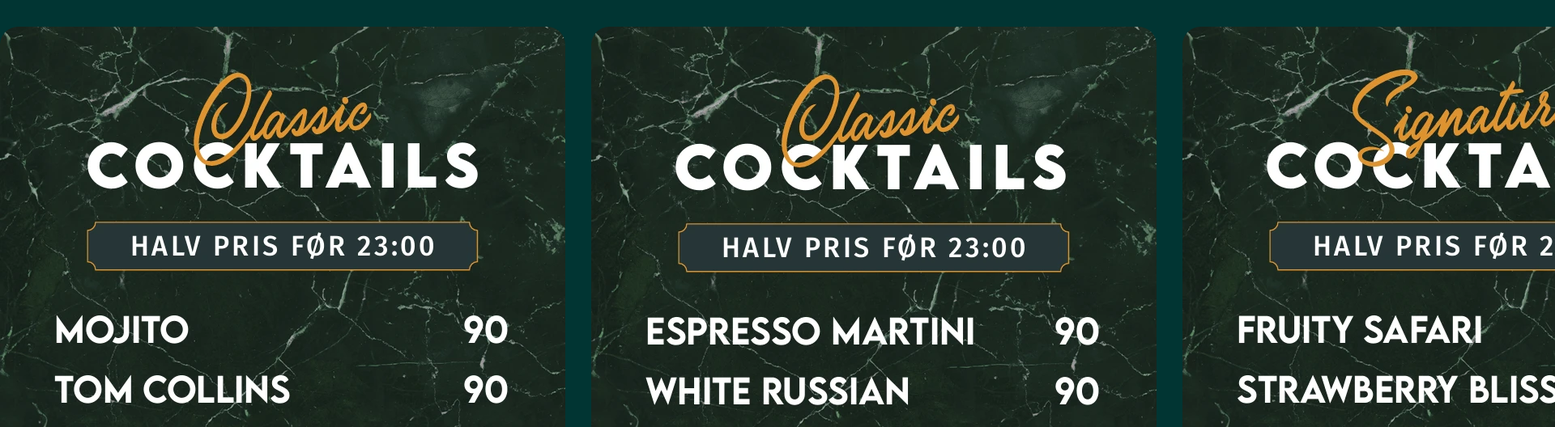
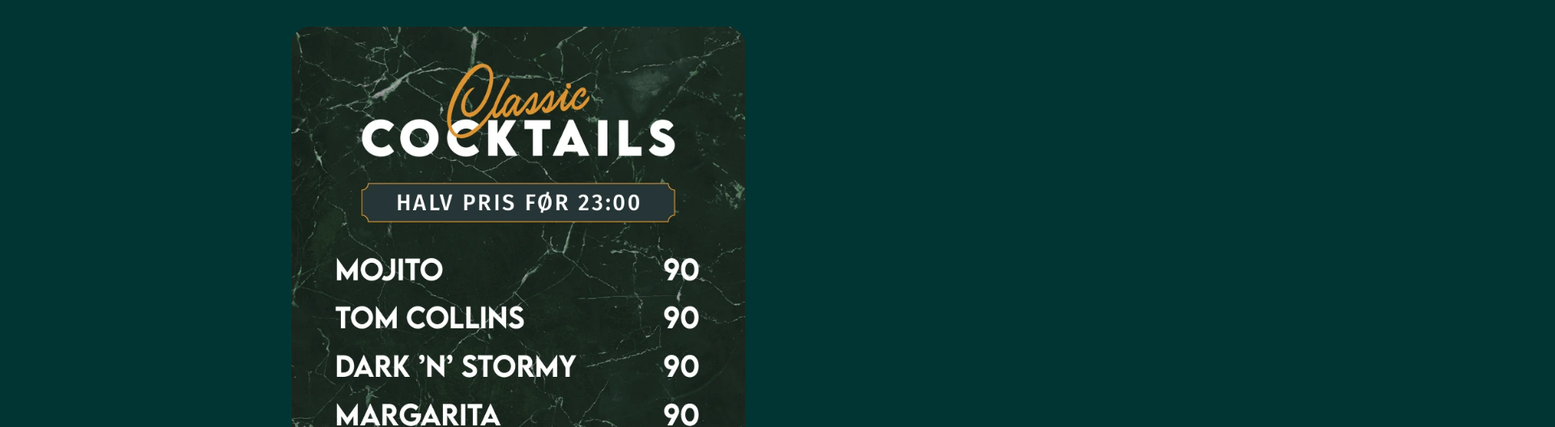
Before and after one commit to dittethorgaard/london, a plain HTML site: page barkort.html in a window 1280 px wide. Shown: the part 88-616 px from the top of the page at 81% size, 1920 px wide, since content can reach past the window. Drawn offline with Linux system fonts and the light colour scheme; a web font is replaced by a local one.

Commit message:
Update style.css

```diff
--- a/style.css
+++ b/style.css
@@ -10,9 +10,8 @@ body {
     background-color: var(--primaer-groen); /* baggrundsfarven på selve body'en */
     margin: 0;
     padding: 0;
-    font-family: sofia-pro-condensed, sans-serif, sans-serif;
+    font-family: "Sofia Sans Condensed", sans-serif;
 }
-
 
 /* ----- Forside ----- */
 
@@ -112,28 +111,25 @@ body {
 
 /* ----- Barkort ----- */
 #barkort-overskrift {
-    font-family: "Sofia Sans Condensed", sans-serif;
-    font-optical-sizing: auto;
     font-weight: 700;
-    font-style: normal;
     color: var(--guld);
     font-size: 2.7rem;
-
     text-align: center;
 }
 
 .barkort-billed {
     display: flex;
-    flex-direction: row;
-    align-items: center;
-    gap: 2rem;
+    flex-wrap: wrap;
+    justify-content: center;
+    gap: 2.5rem;
+    padding: 0 5rem 2rem 5rem;
 }
 
 .barkort-billed img {
-    width: 100%;
+    width: 35rem;
+    height: auto;
     border-radius: 1.4rem; /* Afrundet hjørner */
 }
-
 
 
 /* ----- Flaskekort ----- */
```
